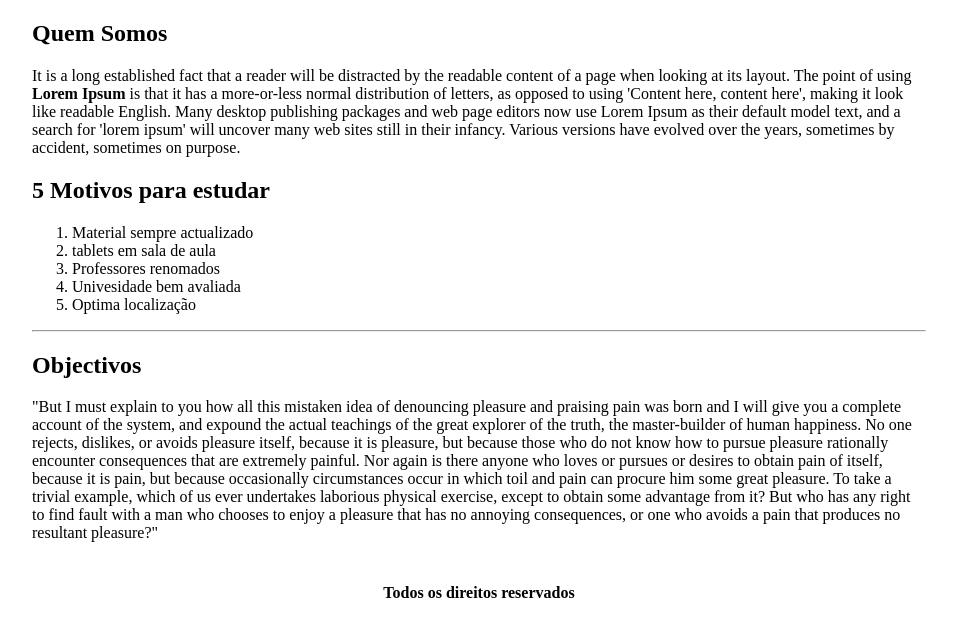
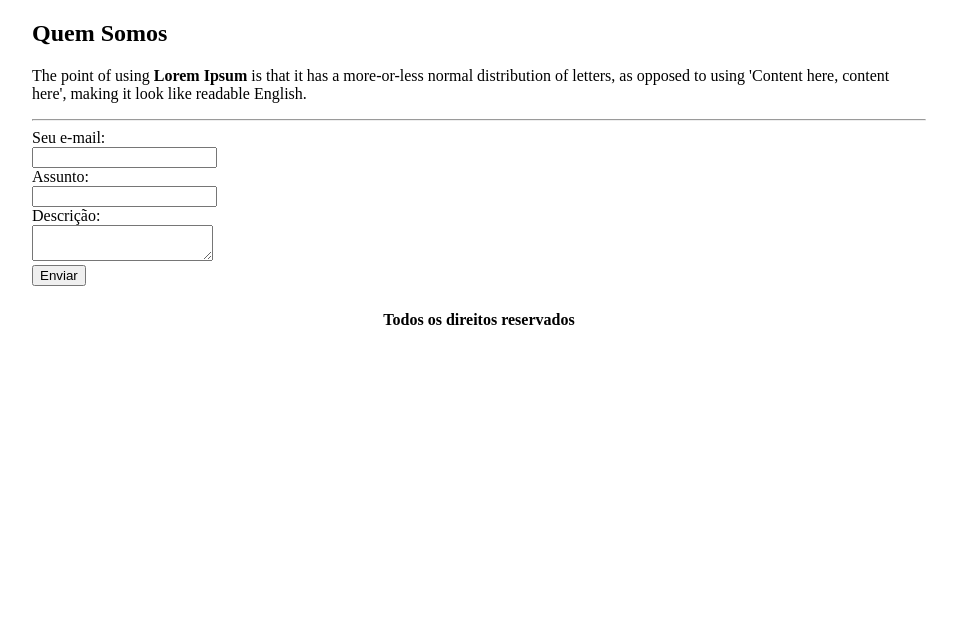
Before and after one commit to LedaBernardo/Projecto-da-aula-de-html, a plain HTML site: page index.html in a window 1280 px wide. Shown: the part 104-740 px from the top of the page, without its empty margins (161-1118 px from the left). Drawn offline with Linux system fonts and the light colour scheme.

Commit message:
terceira parte

```diff
--- a/index.html
+++ b/index.html
@@ -23,23 +23,26 @@
 
 	 	  			<h2>Quem Somos</h2>
 	 	  			<p>
-	 	  				It is a long established fact that a reader will be distracted by the readable content of a page when looking at its layout. The point of using <strong>Lorem Ipsum</strong> is that it has a more-or-less normal distribution of letters, as opposed to using 'Content here, content here', making it look like readable English. Many desktop publishing packages and web page editors now use Lorem Ipsum as their default model text, and a search for 'lorem ipsum' will uncover many web sites still in their infancy. Various versions have evolved over the years, sometimes by accident, sometimes on purpose.
+	 	  				 The point of using <strong>Lorem Ipsum</strong> is that it has a more-or-less normal distribution of letters, as opposed to using 'Content here, content here', making it look like readable English.
 	 	  			</p>
-	 	  			<h2>5 Motivos para estudar</h2>
-	 	  			<ol>
-	 	  				<li>Material sempre actualizado</li>
-	 	  				<li>tablets em sala de aula</li>
-	 	  				<li>Professores renomados</li>
-	 	  				<li>Univesidade bem avaliada</li>
-	 	  				<li>Optima localização</li>
-	 	  			</ol>
+	 	  			<hr>
+	 	  		<form>
 
-	 	  			<hr>
+	 	  			Seu e-mail:<br>
+	 	  			<input type="text" name="e-mail"><br>
+	 	  			Assunto:<br>
+	 	  			<input type="text" name="Assunto"><br>
+	 	  			Descrição:<br>
+	 	  			<textarea></textarea><br>
+	 	  			<input type="submit" value="Enviar">
+	 	  		</form>
 
-	 	  			<h2>Objectivos</h2>
-	 	  			<p>"But I must explain to you how all this mistaken idea of denouncing pleasure and praising pain was born and I will give you a complete account of the system, and expound the actual teachings of the great explorer of the truth, the master-builder of human happiness. No one rejects, dislikes, or avoids pleasure itself, because it is pleasure, but because those who do not know how to pursue pleasure rationally encounter consequences that are extremely painful. Nor again is there anyone who loves or pursues or desires to obtain pain of itself, because it is pain, but because occasionally circumstances occur in which toil and pain can procure him some great pleasure. To take a trivial example, which of us ever undertakes laborious physical exercise, except to obtain some advantage from it? But who has any right to find fault with a man who chooses to enjoy a pleasure that has no annoying consequences, or one who avoids a pain that produces no resultant pleasure?"</p>
+
 	 	  		</td>
+
             </tr>
+
+
 
 	 	     <tr>
 	 	  		 <td colspan="2" align="center">
```
Lines whose indentation alone changed are shown as unchanged.
